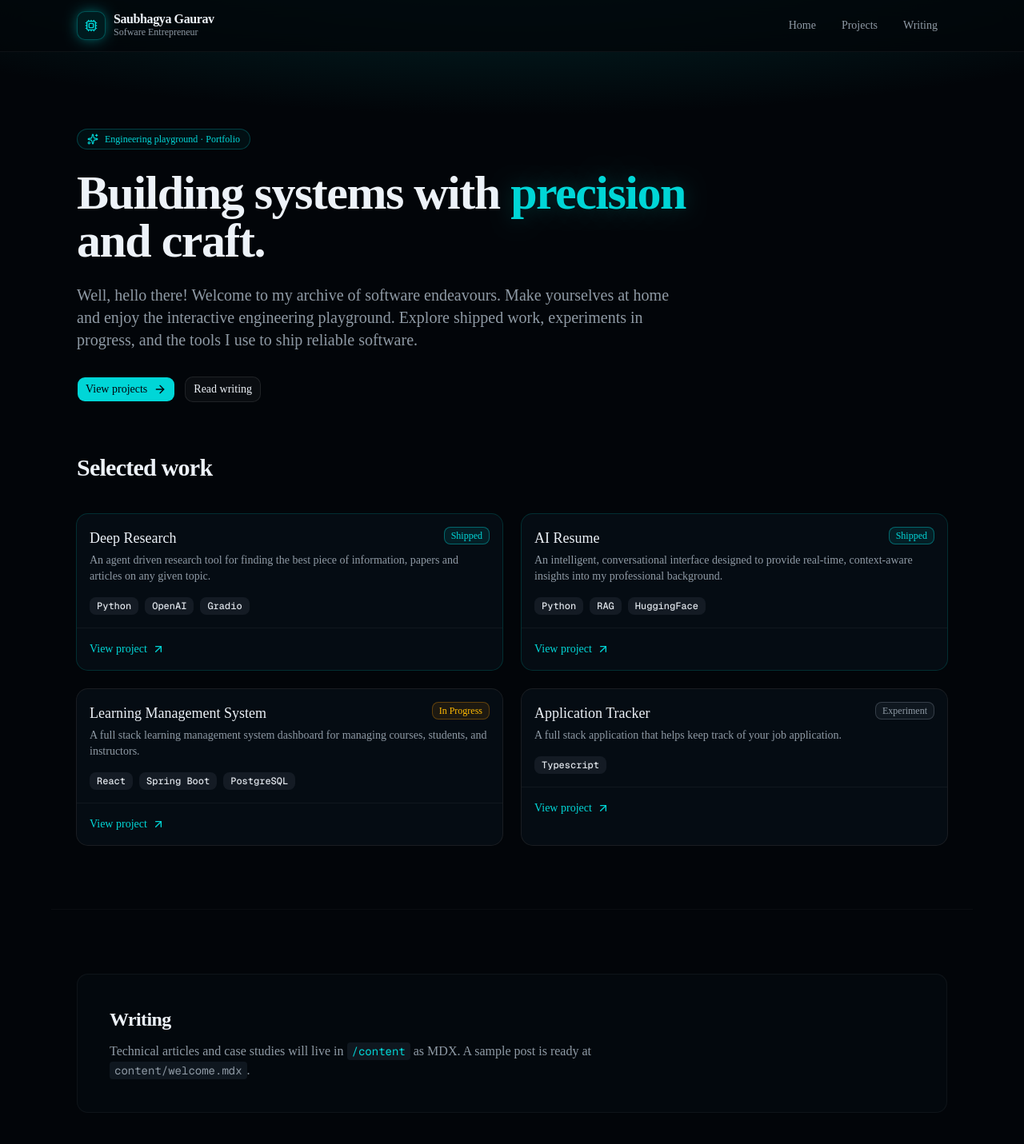
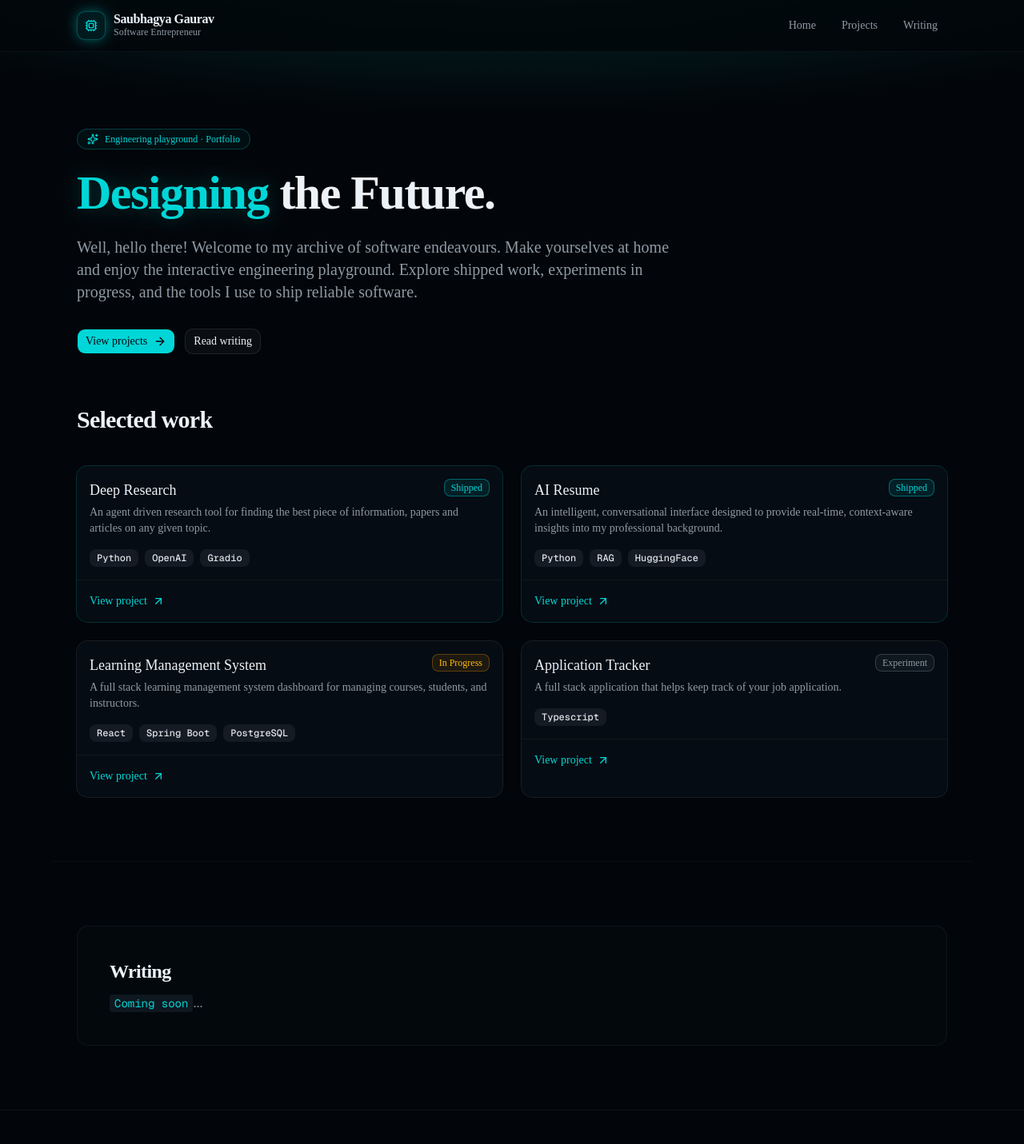
Before and after one commit to 100bhagya/iron-man, a Next.js app: page / in a window 1280 px wide. Shown: the top 1431 px of the page at 80% size. Built offline with nearby package versions, Linux system fonts and the light colour scheme.

Commit message:
updated content

```diff
--- a/src/app/page.tsx
+++ b/src/app/page.tsx
@@ -32,15 +32,10 @@ export default function HomePage() {
         <div className="rounded-xl border border-border/60 bg-card/50 p-8 sm:p-10">
           <h2 className="text-2xl font-semibold tracking-tight">Writing</h2>
           <p className="mt-3 max-w-2xl text-muted-foreground">
-            Technical articles and case studies will live in{" "}
             <code className="rounded bg-muted px-1.5 py-0.5 font-mono text-sm text-primary">
-              /content
-            </code>{" "}
-            as MDX. A sample post is ready at{" "}
-            <code className="rounded bg-muted px-1.5 py-0.5 font-mono text-sm">
-              content/welcome.mdx
+              Coming soon
             </code>
-            .
+            ...
           </p>
         </div>
       </section>
--- a/src/components/portfolio/hero-section.tsx
+++ b/src/components/portfolio/hero-section.tsx
@@ -15,8 +15,7 @@ export function HeroSection() {
         </p>
 
         <h1 className="text-4xl font-semibold tracking-tight sm:text-5xl lg:text-6xl">
-          Building systems with{" "}
-          <span className="text-primary text-glow">precision</span> and craft.
+          <span className="text-primary text-glow">Designing</span> the Future.
         </h1>
 
         <p className="text-lg text-muted-foreground sm:text-xl">
--- a/src/config/site.ts
+++ b/src/config/site.ts
@@ -1,6 +1,6 @@
 export const siteConfig = {
   name: "Saubhagya Gaurav",
-  tagline: "Sofware Entrepreneur",
+  tagline: "Software Entrepreneur",
   description:
     "Portfolio of my software endeavours",
   introduction: "Well, hello there! Welcome to my archive of software endeavours. Make yourselves at home and enjoy the interactive engineering playground.",
```
